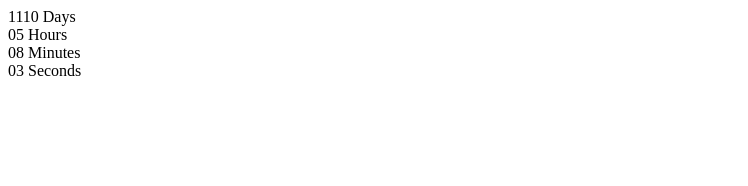
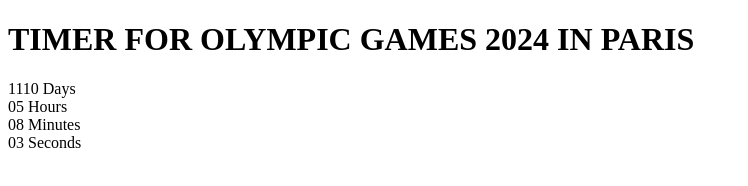
Before and after one commit to AlexandraRomanova/goit-js-hw-11-timer, a plain HTML site: page index.html in a window 1280 px wide. Shown: the whole page, without its empty margins (0-748 px from the left). Drawn offline with Linux system fonts and the light colour scheme.

Commit message:
TIMER FOR OLYMPIC GAMES 2024 IN PARIS

```diff
--- a/index.html
+++ b/index.html
@@ -7,6 +7,8 @@
     <title>Таймер</title>
 </head>
 <body>
+    <h1>TIMER FOR OLYMPIC GAMES 2024 IN PARIS</h1>
+
     <div class="timer" id="timer-1">
         <div class="field">
             <span class="value" data-value="days">11</span>
```
